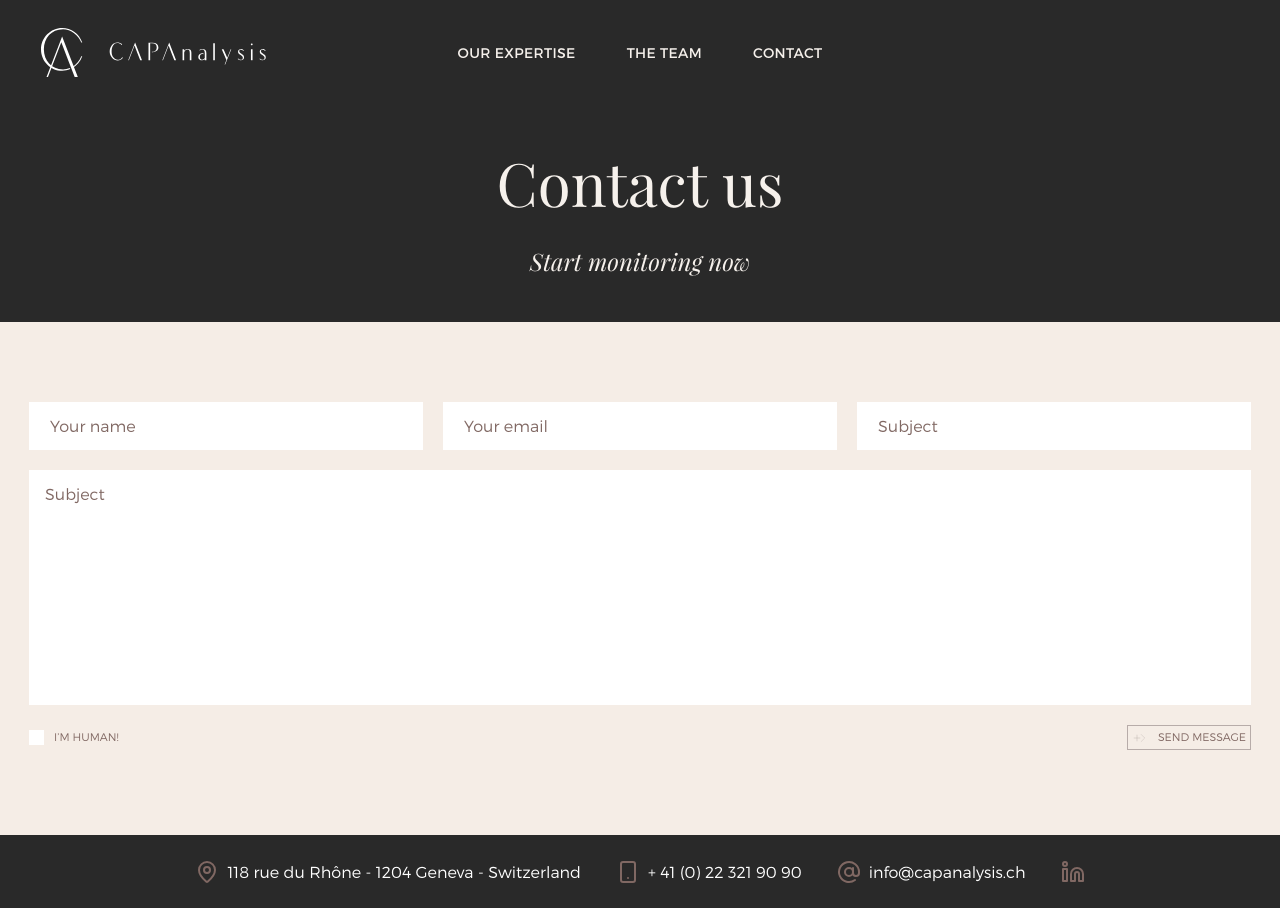
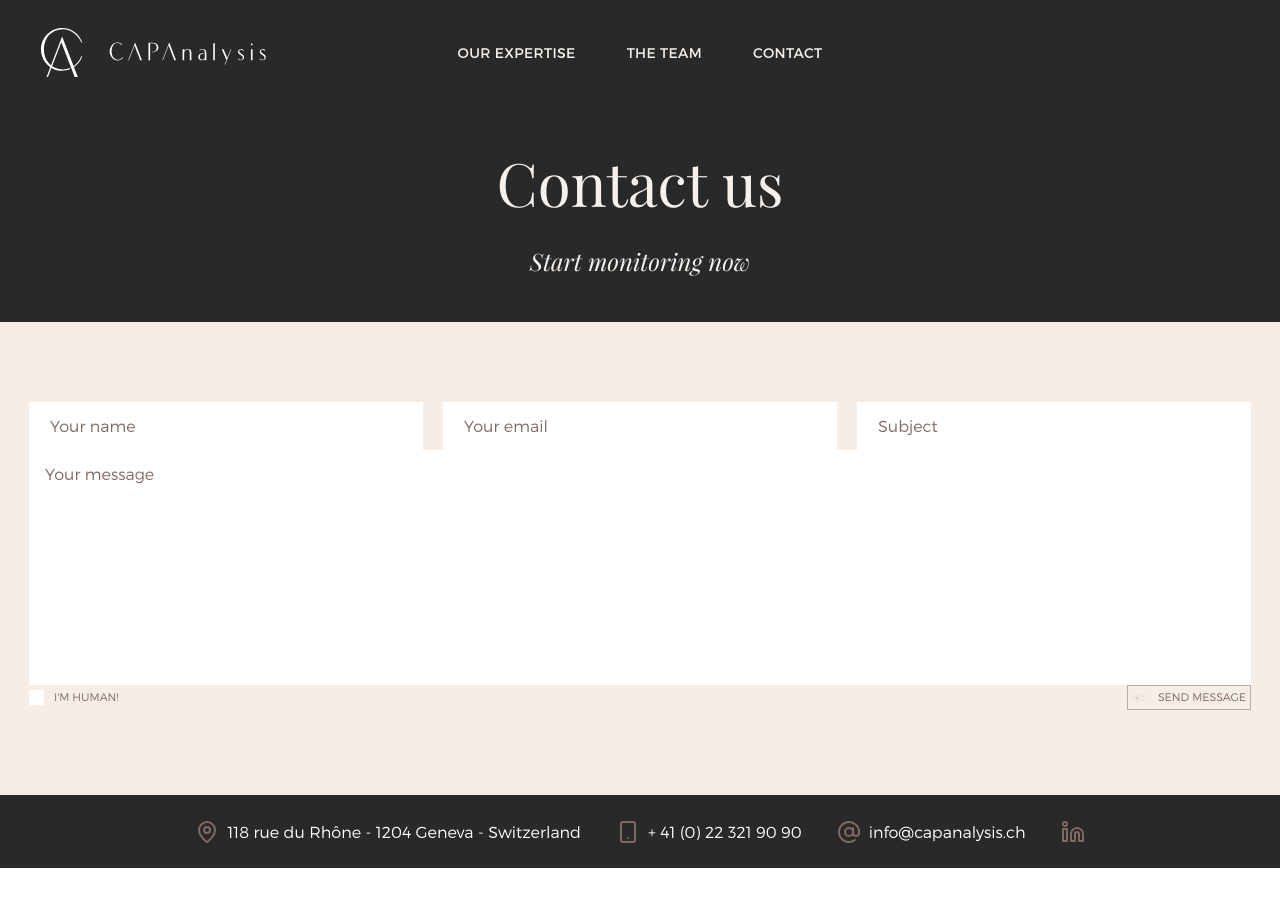
Before and after one commit to pierre-debruyne/CapAnalysis, a Next.js app: page /contact in a window 1280 px wide. After the commit the page ends 887 px from the top, so only its background shows below. Built offline with nearby package versions, Linux system fonts and the light colour scheme.

Commit message:
update send email

```diff
--- a/package.json
+++ b/package.json
@@ -12,7 +12,8 @@
     "lucide-react": "^0.542.0",
     "next": "15.5.2",
     "react": "19.1.0",
-    "react-dom": "19.1.0"
+    "react-dom": "19.1.0",
+    "resend": "^6.0.3"
   },
   "devDependencies": {
     "@eslint/eslintrc": "^3",
--- /dev/null
+++ b/src/app/api/send-email/route.ts
@@ -0,0 +1,67 @@
+import { Resend } from "resend";
+import { NextRequest, NextResponse } from "next/server";
+
+const resend = new Resend(process.env.RESEND_API_KEY);
+
+export async function POST(request: NextRequest) {
+  try {
+    const { name, email, subject, message, isHuman } = await request.json();
+
+    // Data validation
+    if (!name || !email || !subject || !message) {
+      return NextResponse.json({ error: "All fields are required" }, { status: 400 });
+    }
+
+    if (!isHuman) {
+      return NextResponse.json({ error: "Please confirm you are human" }, { status: 400 });
+    }
+
+    // Email validation
+    const emailRegex = /^[^\s@]+@[^\s@]+\.[^\s@]+$/;
+    if (!emailRegex.test(email)) {
+      return NextResponse.json({ error: "Invalid email address" }, { status: 400 });
+    }
+
+    // Send email
+    const { data, error } = await resend.emails.send({
+      from: "CapAnalysis Contact <info@capanalysis.ch>",
+      to: ["pierre.debruyne@me.com"],
+      subject: `New contact message: ${subject}`,
+      html: `
+        <div style="font-family: Arial, sans-serif; max-width: 600px; margin: 0 auto;">
+          <h2 style="color: #333; border-bottom: 2px solid #333; padding-bottom: 10px;">
+            New contact message
+          </h2>
+
+          <div style="background-color: #f5f5f5; padding: 20px; margin: 20px 0; border-radius: 5px;">
+            <p><strong>Name:</strong> ${name}</p>
+            <p><strong>Email:</strong> ${email}</p>
+            <p><strong>Subject:</strong> ${subject}</p>
+          </div>
+
+          <div style="margin: 20px 0;">
+            <h3 style="color: #333;">Message:</h3>
+            <div style="background-color: #fff; padding: 15px; border-left: 4px solid #333; margin-top: 10px;">
+              ${message.replace(/\n/g, "<br>")}
+            </div>
+          </div>
+
+          <div style="margin-top: 30px; padding-top: 20px; border-top: 1px solid #ddd; font-size: 12px; color: #666;">
+            <p>This message was sent from the CapAnalysis contact form.</p>
+            <p>Date: ${new Date().toLocaleString("en-US")}</p>
+          </div>
+        </div>
+      `,
+    });
+
+    if (error) {
+      console.error("Resend error:", error);
+      return NextResponse.json({ error: "Error sending email" }, { status: 500 });
+    }
+
+    return NextResponse.json({ message: "Email sent successfully", id: data?.id }, { status: 200 });
+  } catch (error) {
+    console.error("Server error:", error);
+    return NextResponse.json({ error: "Internal server error" }, { status: 500 });
+  }
+}
--- a/src/app/contact/page.tsx
+++ b/src/app/contact/page.tsx
@@ -1,11 +1,77 @@
+"use client";
+
 import Footer from "@/components/common/Footer";
-import Button from "@/components/ui/Button";
 import { Checkbox } from "@/components/ui/checkbox";
 import { Input } from "@/components/ui/input";
 import { Textarea } from "@/components/ui/textarea";
-import React from "react";
+import { ChevronRight, Plus } from "lucide-react";
+import React, { useState } from "react";
 
 export default function Contact() {
+  const [formData, setFormData] = useState({
+    name: "",
+    email: "",
+    subject: "",
+    message: "",
+    isHuman: false,
+  });
+  const [isSubmitting, setIsSubmitting] = useState(false);
+  const [submitStatus, setSubmitStatus] = useState<"idle" | "success" | "error">("idle");
+  const [errorMessage, setErrorMessage] = useState("");
+
+  const handleInputChange = (e: React.ChangeEvent<HTMLInputElement | HTMLTextAreaElement>) => {
+    const { name, value } = e.target;
+    setFormData((prev) => ({
+      ...prev,
+      [name]: value,
+    }));
+  };
+
+  const handleCheckboxChange = (e: React.ChangeEvent<HTMLInputElement>) => {
+    setFormData((prev) => ({
+      ...prev,
+      isHuman: e.target.checked,
+    }));
+  };
+
+  const handleSubmit = async (e: React.FormEvent) => {
+    e.preventDefault();
+    setIsSubmitting(true);
+    setSubmitStatus("idle");
+    setErrorMessage("");
+
+    try {
+      const response = await fetch("/api/send-email", {
+        method: "POST",
+        headers: {
+          "Content-Type": "application/json",
+        },
+        body: JSON.stringify(formData),
+      });
+
+      const result = await response.json();
+
+      if (response.ok) {
+        setSubmitStatus("success");
+        setFormData({
+          name: "",
+          email: "",
+          subject: "",
+          message: "",
+          isHuman: false,
+        });
+      } else {
+        setSubmitStatus("error");
+        setErrorMessage(result.error || "An error occurred");
+      }
+    } catch {
+      setSubmitStatus("error");
+      setErrorMessage("Connection error. Please try again.");
+    } finally {
+      setIsSubmitting(false);
+    }
+  };
+
   return (
     <div>
       {/* Header */}
@@ -14,24 +80,37 @@ export default function Contact() {
         <h3 className='text-2xl italic font-serif'>Start monitoring now</h3>
       </div>
 
-      {/* Formulaire de contact */}
+      {/* Contact form */}
       <div className='w-full bg-[#F5EDE6] py-[35px] md:pt-[80px] md:pb-[85px] px-5 xl:px-0'>
         <div className='xl:max-w-[1222px] mx-auto flex flex-col gap-5 '>
-          <div className='flex gap-5 xl:flex-row flex-col'>
-            <Input placeholder='Your name' className='xl:w-[394px]' />
-            <Input placeholder='Your email' className='xl:w-[394px]' />
-            <Input placeholder='Subject' className='xl:w-[394px]' />
-          </div>
+          <form onSubmit={handleSubmit}>
+            <div className='flex gap-5 xl:flex-row flex-col'>
+              <Input name='name' placeholder='Your name' className='xl:w-[394px]' value={formData.name} onChange={handleInputChange} required />
+              <Input name='email' type='email' placeholder='Your email' className='xl:w-[394px]' value={formData.email} onChange={handleInputChange} required />
+              <Input name='subject' placeholder='Subject' className='xl:w-[394px]' value={formData.subject} onChange={handleInputChange} required />
+            </div>
 
-          <Textarea placeholder='Subject' className='w-full h-[235px]' />
+            <Textarea name='message' placeholder='Your message' className='w-full h-[235px]' value={formData.message} onChange={handleInputChange} required />
 
-          <div className='flex justify-between'>
-            <div className='flex items-center gap-[10px]'>
-              <Checkbox />
-              <span className='text-[11px] text-[#806863] font-sans font-light'>I’M HUMAN!</span>
+            <div className='flex justify-between'>
+              <div className='flex items-center gap-[10px]'>
+                <Checkbox checked={formData.isHuman} onChange={handleCheckboxChange} />
+                <span className='text-[11px] text-[#806863] font-sans font-light'>I&apos;M HUMAN!</span>
+              </div>
+              <button type='submit' disabled={isSubmitting} className='flex cursor-pointer items-center uppercase gap-2 text-[11px] font-sans font-light px-1 min-h-[25px] border border-[#b7aca9] text-[#806863] transition-colors duration-200 disabled:opacity-50 disabled:cursor-not-allowed'>
+                <div className='flex items-center text-[#BAACA9]'>
+                  <Plus color='#b7aca9' className='w-[10px] h-[10px]' strokeWidth={1} />
+                  <ChevronRight color='#b7aca9' className='w-[14px] h-[14px] -ml-[6px]' strokeWidth={0.6} />
+                </div>
+                <span className='whitespace-nowrap'>{isSubmitting ? "SENDING..." : "SEND MESSAGE"}</span>
+              </button>
             </div>
-            <Button >SEND MESSAGE</Button>
-          </div>
+          </form>
+
+          {/* Status messages */}
+          {submitStatus === "success" && <div className='mt-4 p-4 bg-green-100 border border-green-400 text-green-700 rounded'>Message sent successfully! We will get back to you soon.</div>}
+
+          {submitStatus === "error" && <div className='mt-4 p-4 bg-red-100 border border-red-400 text-red-700 rounded'>{errorMessage}</div>}
         </div>
       </div>
 
--- a/src/components/common/Footer.tsx
+++ b/src/components/common/Footer.tsx
@@ -1,37 +1,28 @@
-import { AtSign, Linkedin, MapPin, Smartphone } from 'lucide-react'
-import Link from 'next/link';
-import React from 'react'
-
+import { AtSign, Linkedin, MapPin, Smartphone } from "lucide-react";
+import Link from "next/link";
+import React from "react";
 
 export default function Footer() {
   return (
-    <div className="w-full lg:h-[73px] bg-dark flex lg:flex-row flex-col justify-center p-5 gap-5 lg:gap-[35px] items-center mx-auto">
-      <div className="flex gap-2">
-        <MapPin className="text-brown hidden lg:block" />
-        <span className="text-[16px] font-sans font-light text-white text-center">
-          118 rue du Rhône - 1204 Geneva - Switzerland
-        </span>
+    <div className='w-full lg:h-[73px] bg-dark flex lg:flex-row flex-col justify-center p-5 gap-5 lg:gap-[35px] items-center mx-auto'>
+      <div className='flex gap-2'>
+        <MapPin className='text-brown hidden lg:block' />
+        <span className='text-[16px] font-sans font-light text-white text-center'>118 rue du Rhône - 1204 Geneva - Switzerland</span>
       </div>
-      <div className="flex gap-2">
-        <Smartphone className="text-brown hidden lg:block" />
-        <Link
-          href="tel:+ 41 (0) 22 321 90 90"
-          className="text-[16px] font-sans font-light text-white hover:underline"
-        >
+      <div className='flex gap-2'>
+        <Smartphone className='text-brown hidden lg:block' />
+        <Link href='tel:+ 41 (0) 22 321 90 90' className='text-[16px] font-sans font-light text-white hover:underline'>
           + 41 (0) 22 321 90 90
         </Link>
       </div>
-      <div className="flex gap-2">
-        <AtSign className="text-brown hidden lg:block" />
-        <a
-          href="mailto:info@capanalysis.ch"
-          className="hover:underline text-[16px] font-sans font-light text-white"
-        >
+      <div className='flex gap-2'>
+        <AtSign className='text-brown hidden lg:block' />
+        <a href='mailto:info@capanalysis.ch' className='hover:underline text-[16px] font-sans font-light text-white'>
           info@capanalysis.ch
         </a>
       </div>
-      <Link href={"https://fr.linkedin.com/company/capanalysis-sa"}>
-        <Linkedin className="text-brown" />
+      <Link href={"https://www.linkedin.com/company/capanalysis-sa"}>
+        <Linkedin className='text-brown' />
       </Link>
     </div>
   );
```
Also changed, not shown: 2 other files (tests, documents, lock files or other folders).
